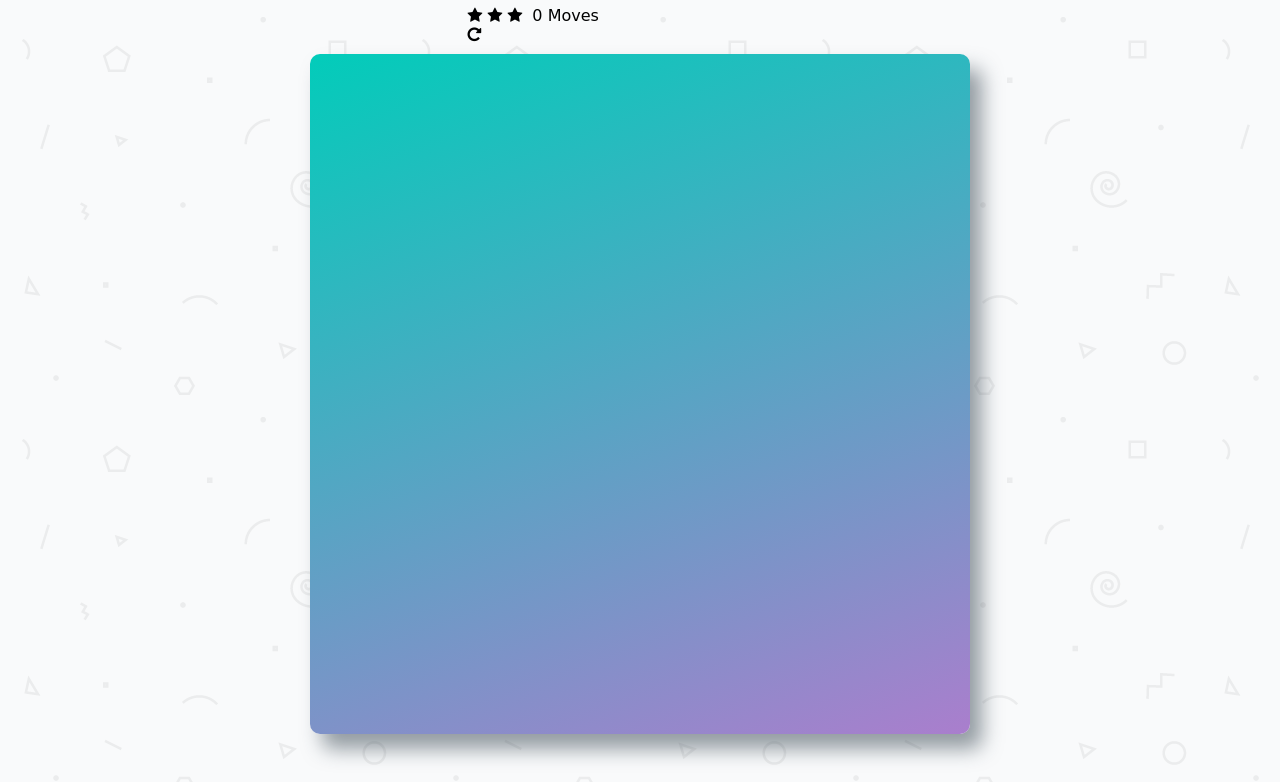
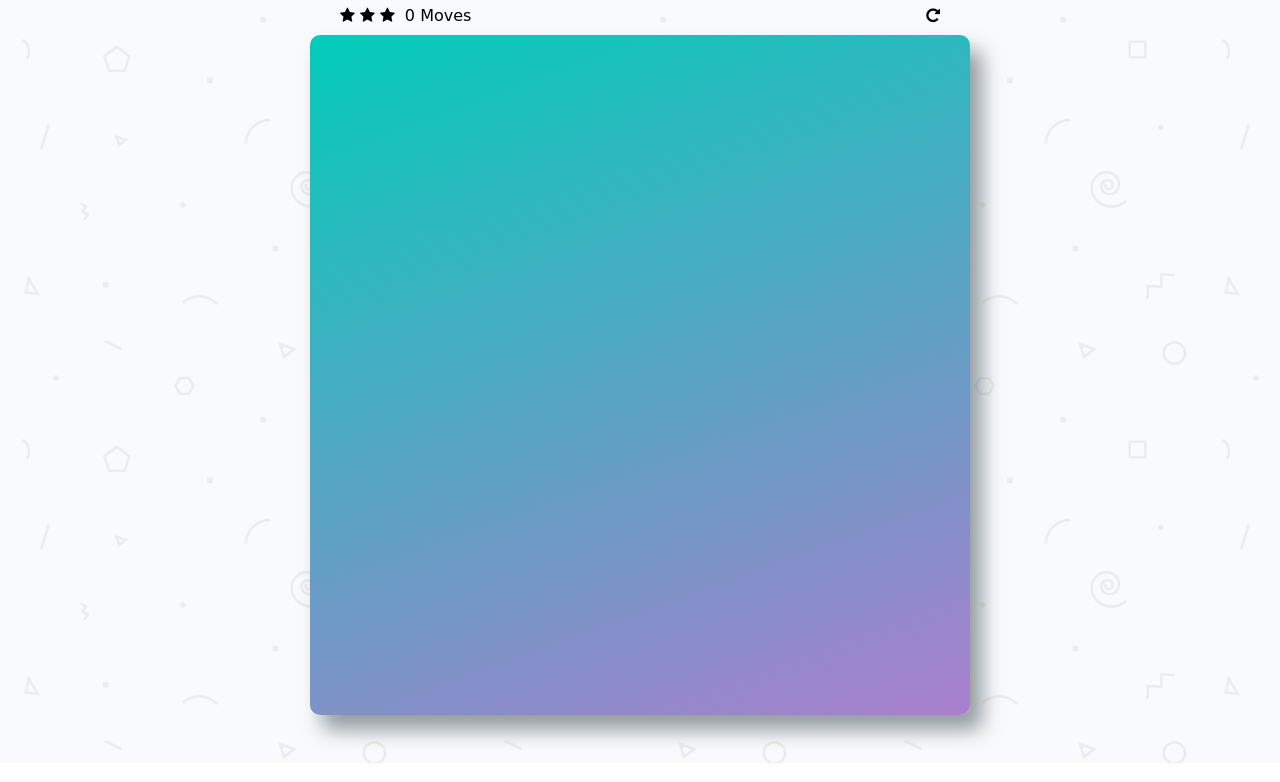
Before and after one commit to marladefensor/memorygame, a plain HTML site: page index.html in a window 1280 px wide. Shown: the part 80-862 px from the top of the page. Drawn offline with Linux system fonts and the light colour scheme; a web font is replaced by a local one.

Commit message:
fixed margins with score alert class

```diff
--- a/css/app.css
+++ b/css/app.css
@@ -86,9 +86,10 @@ h1 {
  */
 
 .score-panel {
-    text-align: left;
-    width: 345px;
+    width: 600px;
     margin-bottom: 10px;
+    display: flex;
+    justify-content: space-between;
 }
 
 .score-panel .stars {
@@ -96,6 +97,7 @@ h1 {
     padding: 0;
     display: inline-block;
     margin: 0 5px 0 0;
+    justify-content: flex-start;
 }
 
 .score-panel .stars li {
@@ -104,6 +106,6 @@ h1 {
 }
 
 .score-panel .restart {
-    float: right;
     cursor: pointer;
+
 }
```
